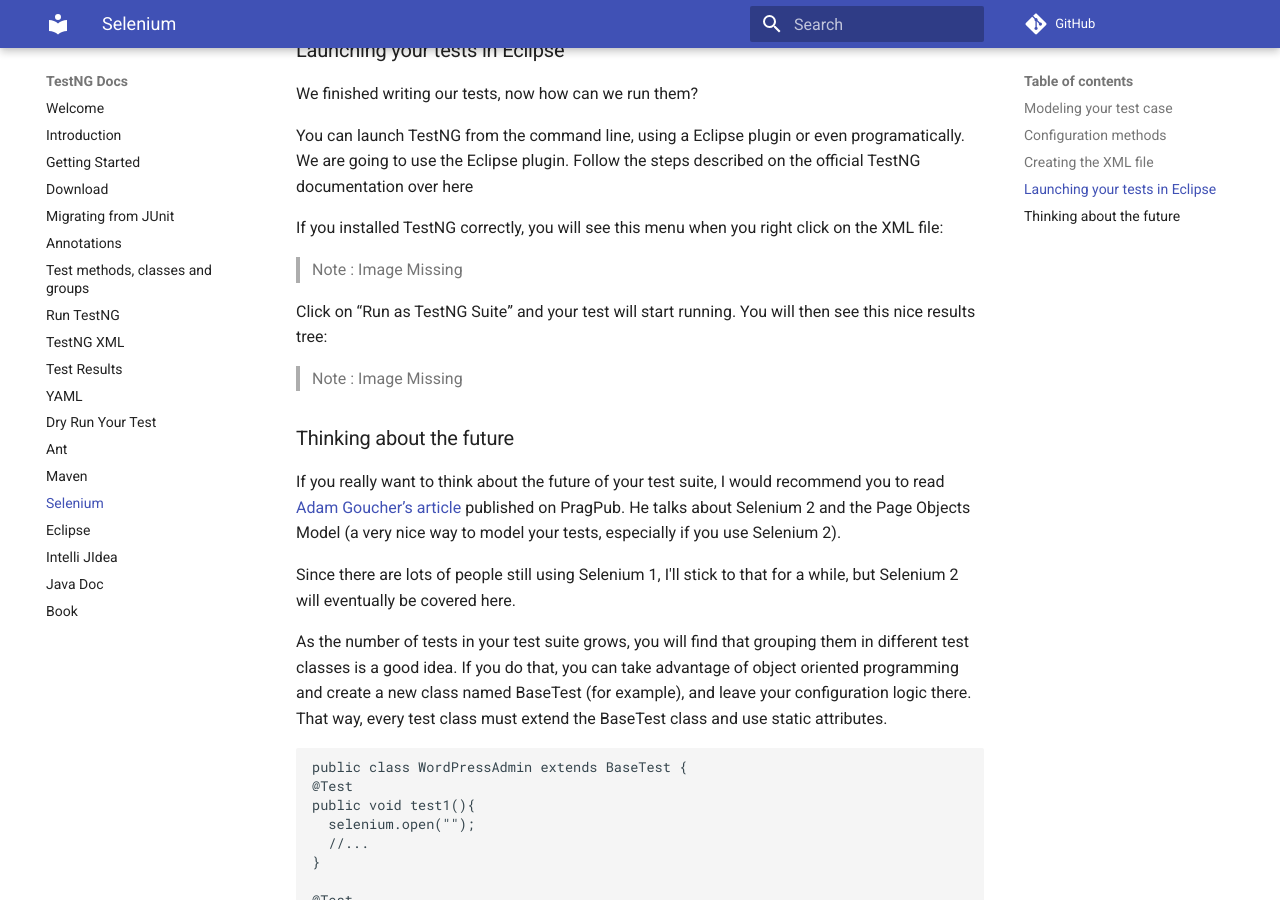
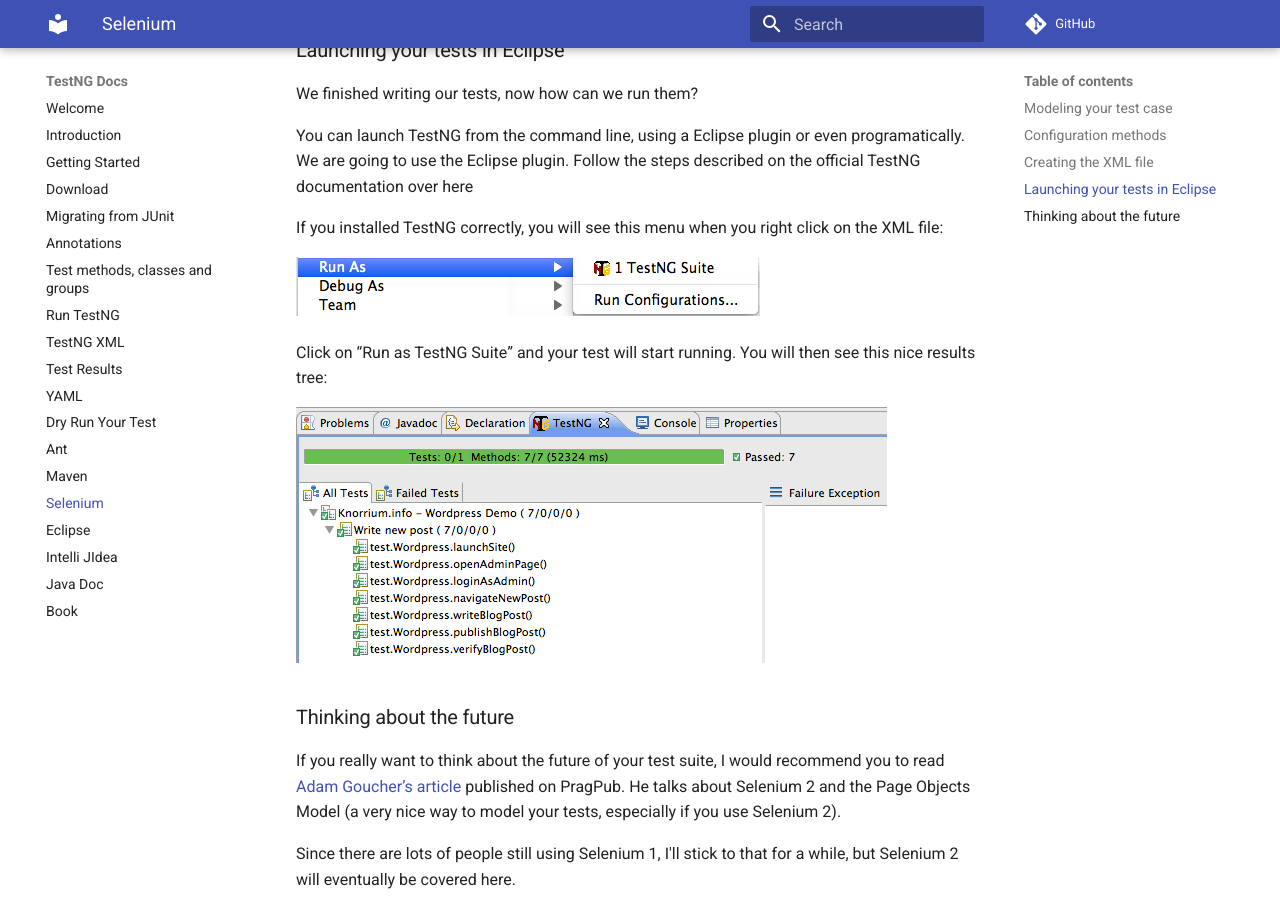
Before and after one commit to yatheeshraju/testng-docs, an MkDocs documentation site: the page built from docs/selenium.md, in a window 1280 px wide and 900 px high, scrolled down 4293 px. Built offline with MkDocs 1.6.1 and Material for MkDocs 9.7.7, drawn with Linux system fonts in a browser that asks for light colours; comment, search, counter and statistics services are not loaded.

Commit message:
images added

```diff
--- a/docs/selenium.md
+++ b/docs/selenium.md
@@ -188,11 +188,12 @@ You can launch TestNG from the command line, using a Eclipse plugin or even prog
 
 If you installed TestNG correctly, you will see this menu when you right click on the XML file:
 
->Note : Image Missing
+![screenshots](assets/images/testNG-run.png)
 
 Click on “Run as TestNG Suite” and your test will start running. You will then see this nice results tree:
 
->Note : Image Missing
+
+![screenshots](assets/images/testNG-exec.png)
 
 ### Thinking about the future
 
```
Also changed, not shown: docs/testresults.md (+2 -1 lines), docs/assets/images/show-output1.png (added), docs/assets/images/show-output2.png (added), docs/assets/images/testNG-exec.png (added), docs/assets/images/testNG-run.png (added).
